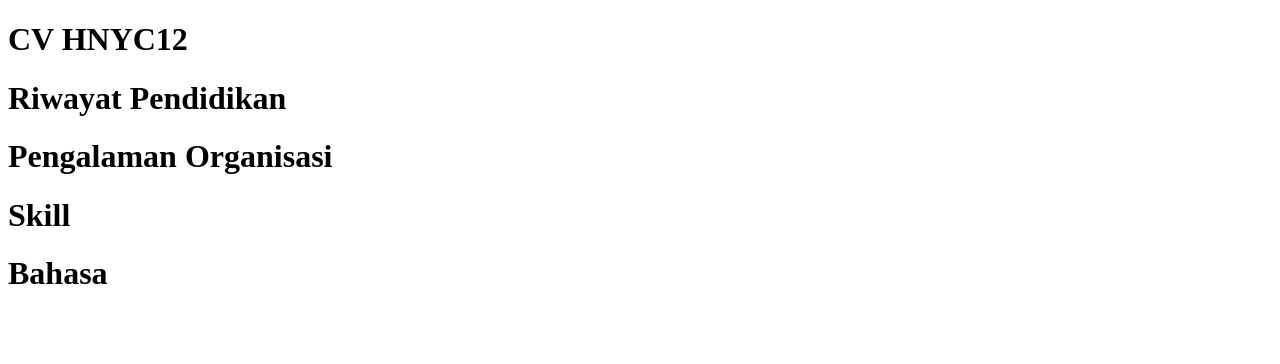
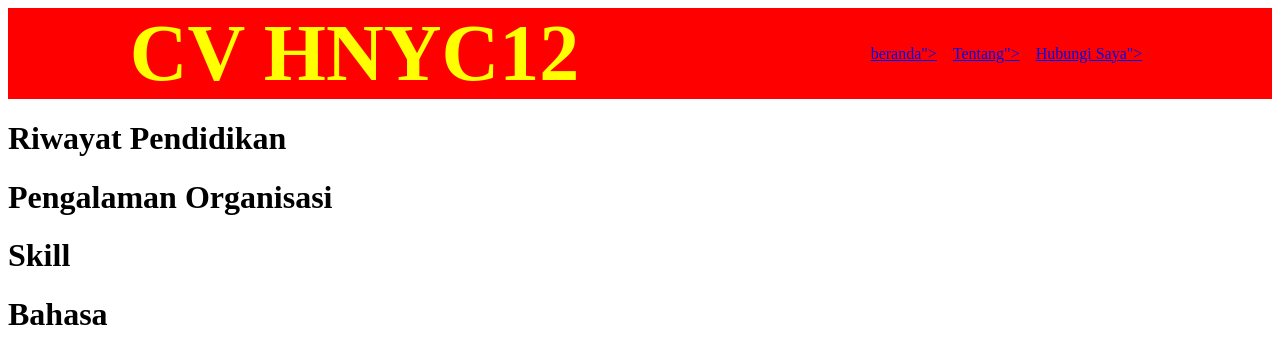
Before and after one commit to HNYC12/HNYC12.github.io, a plain HTML site: page index.html in a window 1280 px wide. Drawn offline with Linux system fonts and the light colour scheme.

Commit message:
Add files via upload

```diff
--- a/index.html
+++ b/index.html
@@ -9,7 +9,14 @@
 </head>
 <body>
     <header>
-    <h1>CV HNYC12</h1>
+    <nav>
+        <div class="logo">CV HNYC12</div>
+          <ul>
+            <li><a href="#">beranda"></a></li>
+            <li><a href="#">Tentang"></a></li>
+            <li><a href="#">Hubungi Saya"></a></li>
+          </ul>
+    </nav>
 </header>
 <main>
     <h1>Riwayat Pendidikan</h1>
--- a/style.css
+++ b/style.css
@@ -0,0 +1,28 @@
+nav {
+    display: flex;
+    flex-direction: row;
+    background-color: red;
+    color: yellow;
+    justify-content: space-around;
+    align-items: center;
+}
+
+nav ul{
+    flex-direction: row;
+    display: flex;
+    list-style: none;
+}
+
+nav a {
+    margin-left: 0.5rem;
+    margin-right: 0.5rem;
+}
+
+nav a:hover {
+    color: blue;
+    text-decoration: underline;
+}
+nav .logo{
+    font-weight: bold;
+    font-size: 5rem;
+}
```
